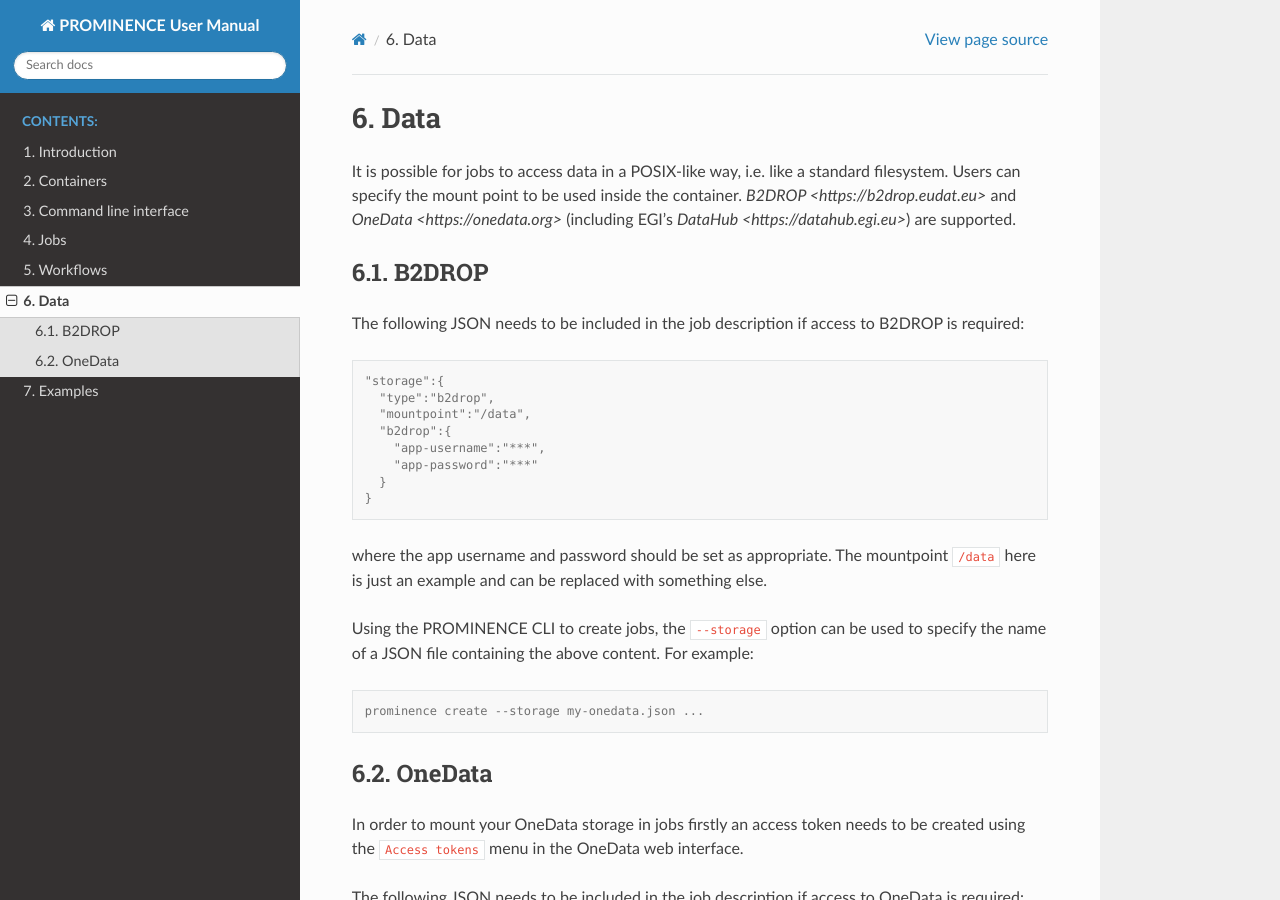
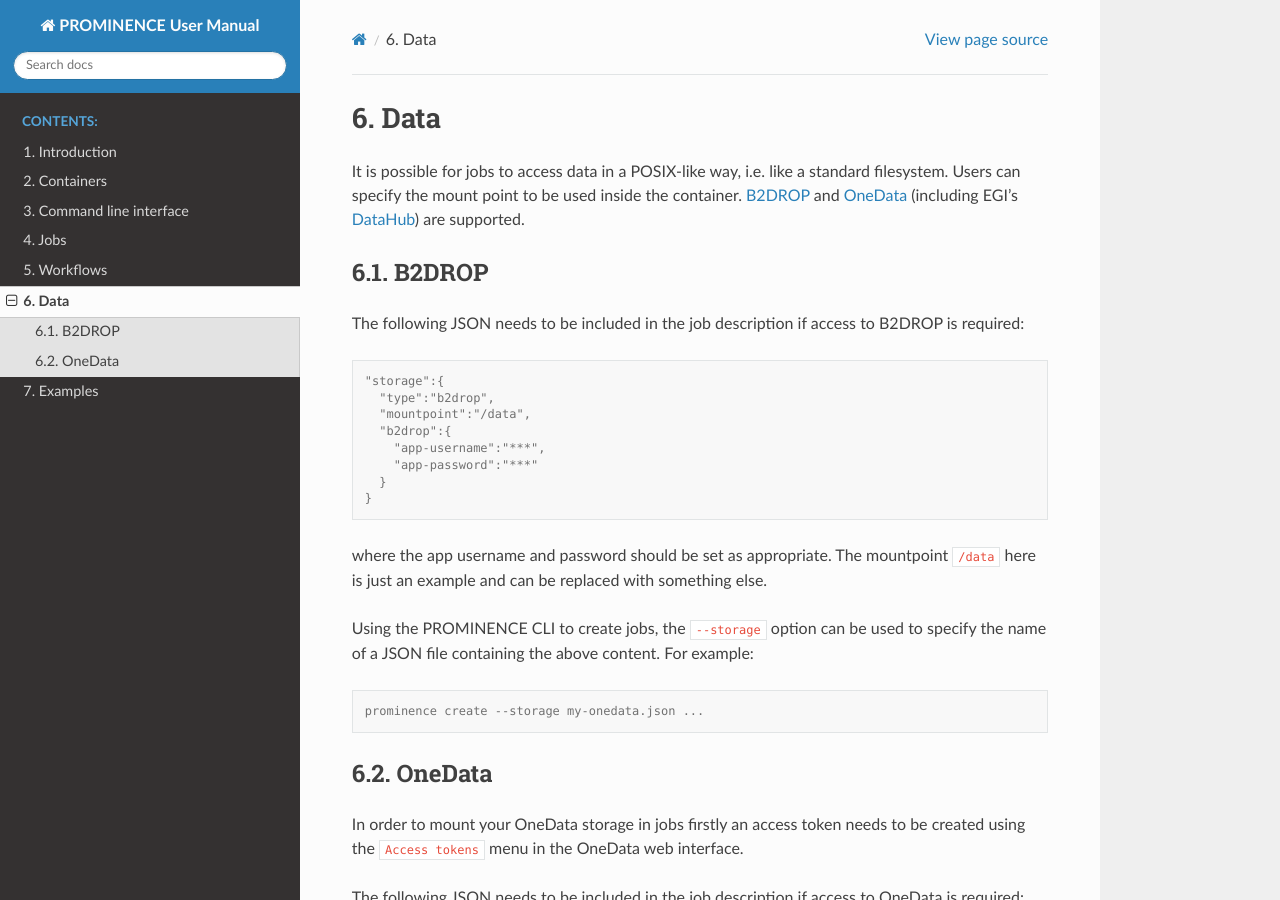
Before and after one commit to prominence-eosc/docs-eosc, a Sphinx documentation site: the page built from source/data.rst, in a window 1280 px wide and 900 px high. Built offline with Sphinx 7.4.7 and the Read the Docs theme 2.0.0, drawn with Linux system fonts in a browser that asks for light colours.

Commit message:
Correcting links

```diff
--- a/source/data.rst
+++ b/source/data.rst
@@ -3,7 +3,7 @@
 Data
 ====
 
-It is possible for jobs to access data in a POSIX-like way, i.e. like a standard filesystem. Users can specify the mount point to be used inside the container. `B2DROP <https://b2drop.eudat.eu>` and `OneData <https://onedata.org>` (including EGI's `DataHub <https://datahub.egi.eu>`) are supported.
+It is possible for jobs to access data in a POSIX-like way, i.e. like a standard filesystem. Users can specify the mount point to be used inside the container. `B2DROP <https://b2drop.eudat.eu>`_ and `OneData <https://onedata.org>`_ (including EGI's `DataHub <https://datahub.egi.eu>`_) are supported.
 
 B2DROP
 ------
```
